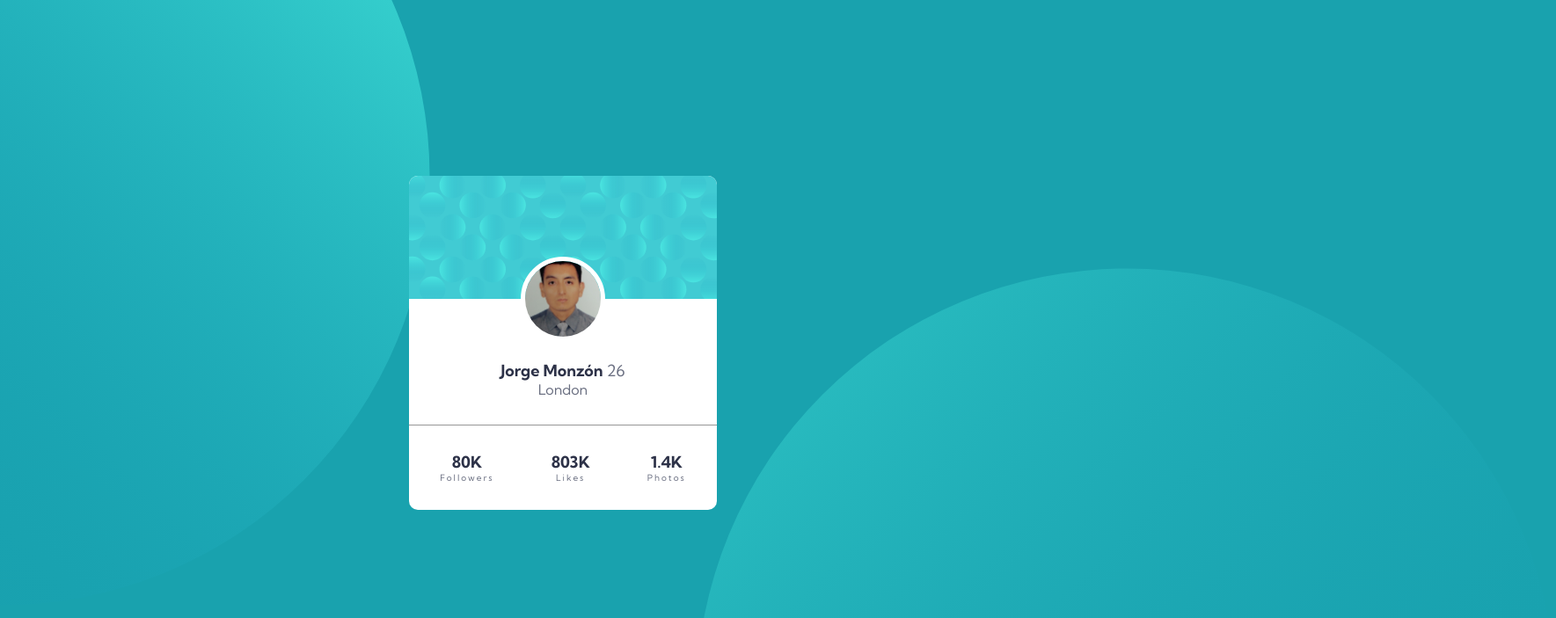
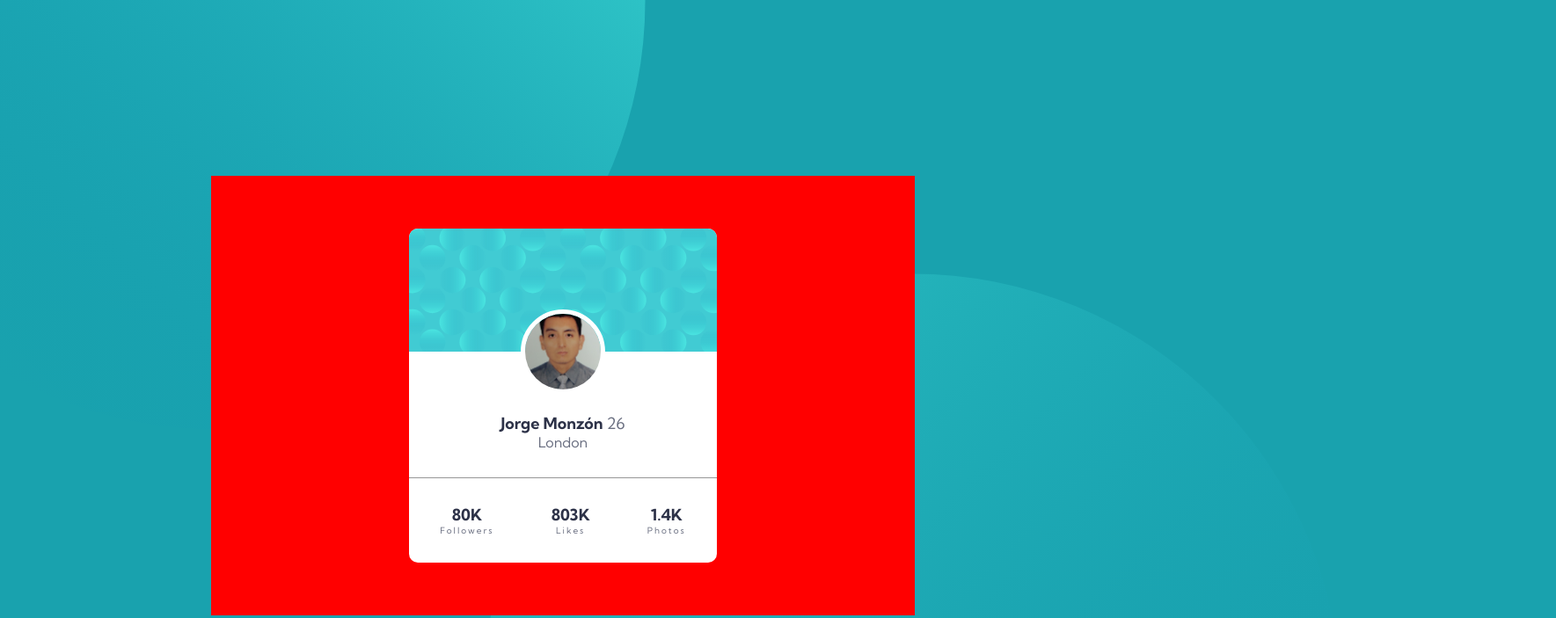
Before and after one commit to JorgeDevmm/personal-FM-componente-tarjeta-perfil, a plain HTML site: page index.html in a window 1280 px wide. Shown: the top 703 px of the page at 88% size, 1769 px wide, since content can reach past the window. Drawn offline with Linux system fonts and the light colour scheme.

Commit message:
Agregando esferas superior e inferior

```diff
--- a/css/styles.css
+++ b/css/styles.css
@@ -4,6 +4,7 @@
   --VeryDarkDesaturatedBlue: hsl(229, 23%, 23%);
   --DarkGray: hsl(0, 0%, 59%);
   --fontPrimary: 'Kumbh Sans', sans-serif;
+  --blanco: rgba(255, 255, 255, 0.5);
 }
 
 * {
@@ -12,51 +13,60 @@
   padding: 0;
   font-family: var(--fontPrimary);
 }
+/*  */
 
 body {
   background-color: var(--DarkCyan);
-  position: relative;
+  overflow: hidden;
 }
 
 .bg-pattern-top {
   position: absolute;
-  top: -733.5px;
-  left: -733.5px;
-  width: 978px;
-  height: 978px;
+  width: 489px;
+  height: 489px;
+  top: -244.5px;
+  left: -244.5px;
   z-index: 1;
 }
 
-@media (min-width: 375px) {
+@media (min-width: 480px) {
   .bg-pattern-top {
+    width: 978px;
+    height: 978px;
     top: -489px;
-    left: -489px;
+    left: -244.5px;
   }
 }
 
 .bg-pattern-bottom {
   position: absolute;
-  bottom: -733.5px;
-  right: -733.5px;
-  width: 978px;
-  height: 978px;
+  width: 489px;
+  height: 489px;
+  bottom: -244.5px;
+  right: -244.5px;
   z-index: 1;
-  overflow-x: hidden;
 }
 
-@media (min-width: 375px) {
+@media (min-width: 480px) {
   .bg-pattern-bottom {
+    width: 978px;
+    height: 978px;
     bottom: -489px;
-    right: -489px;
+    right: -244.5px;
   }
 }
 
 .contenedor {
   width: 95%;
-  max-width: 350px;
+  max-width: 800px;
+  height: 500px;
   margin: 200px auto;
   position: relative;
   z-index: 2;
+  background-color: red;
+  display: flex;
+  justify-content: center;
+  align-items: center;
 }
 
 .card {
@@ -132,8 +142,9 @@ body {
 }
 
 .attribution {
-  font-size: 11px;
+  font-size: 12px;
   text-align: center;
+  font-weight: 700;
 }
 .attribution a {
   color: hsl(228, 45%, 44%);
--- a/index.html
+++ b/index.html
@@ -11,6 +11,7 @@
       rel="stylesheet"
     />
     <link rel="stylesheet" href="css/styles.css" />
+
     <title>Frontend Mentor | Profile card component</title>
   </head>
   <body>
@@ -24,9 +25,15 @@
       src="assets/images/bg-pattern-bottom.svg"
       alt="bg-bottom"
     />
-    <section class="contenedor card">
+
+    <main class="contenedor">
+      <section class="card">
         <div class="card__imagen">
-        <img class="card__img" src="assets/images/image-jorge.jpg" alt="foto" />
+          <img
+            class="card__img"
+            src="assets/images/image-jorge.jpg"
+            alt="foto"
+          />
         </div>
         <div class="card__contenido">
           <div class="card__descripcion">
@@ -52,6 +59,7 @@
           </div>
         </div>
       </section>
+    </main>
 
     <div class="attribution">
       Challenge by
```
Lines whose indentation alone changed are shown as unchanged.
